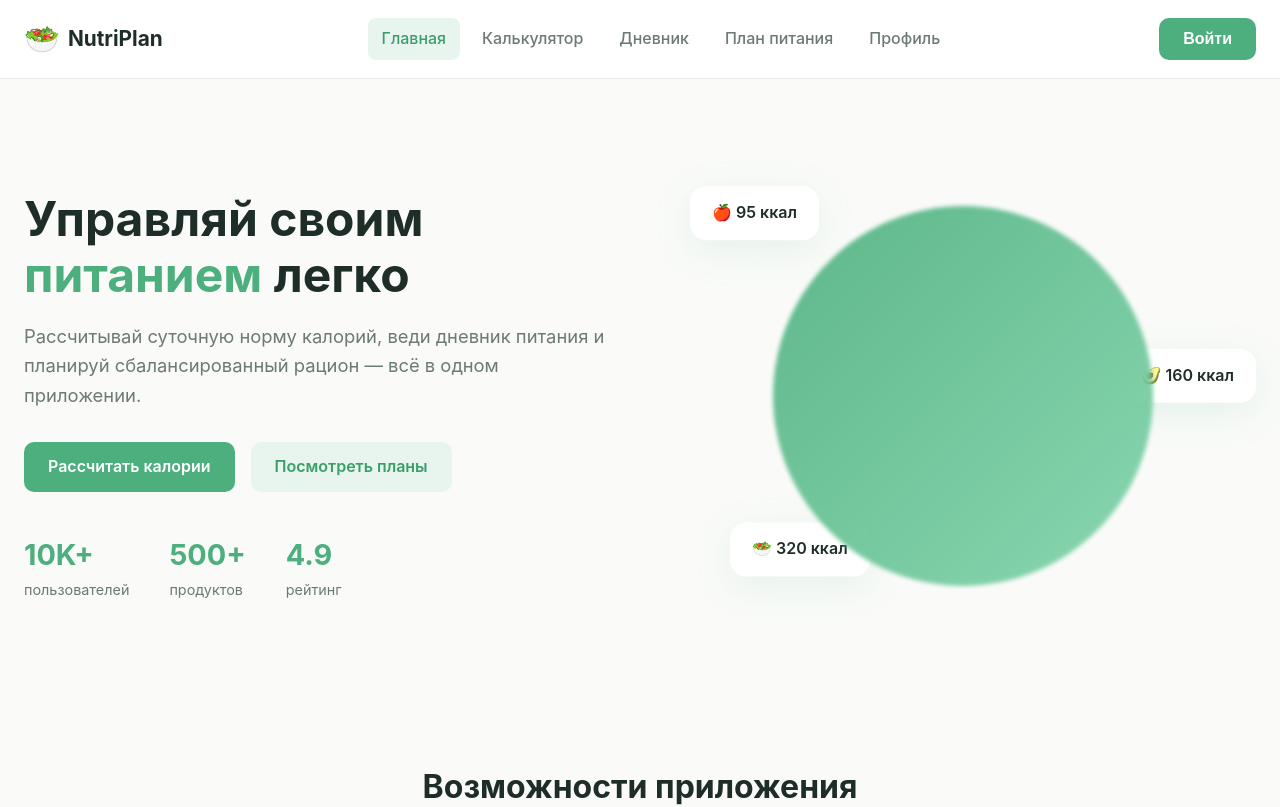
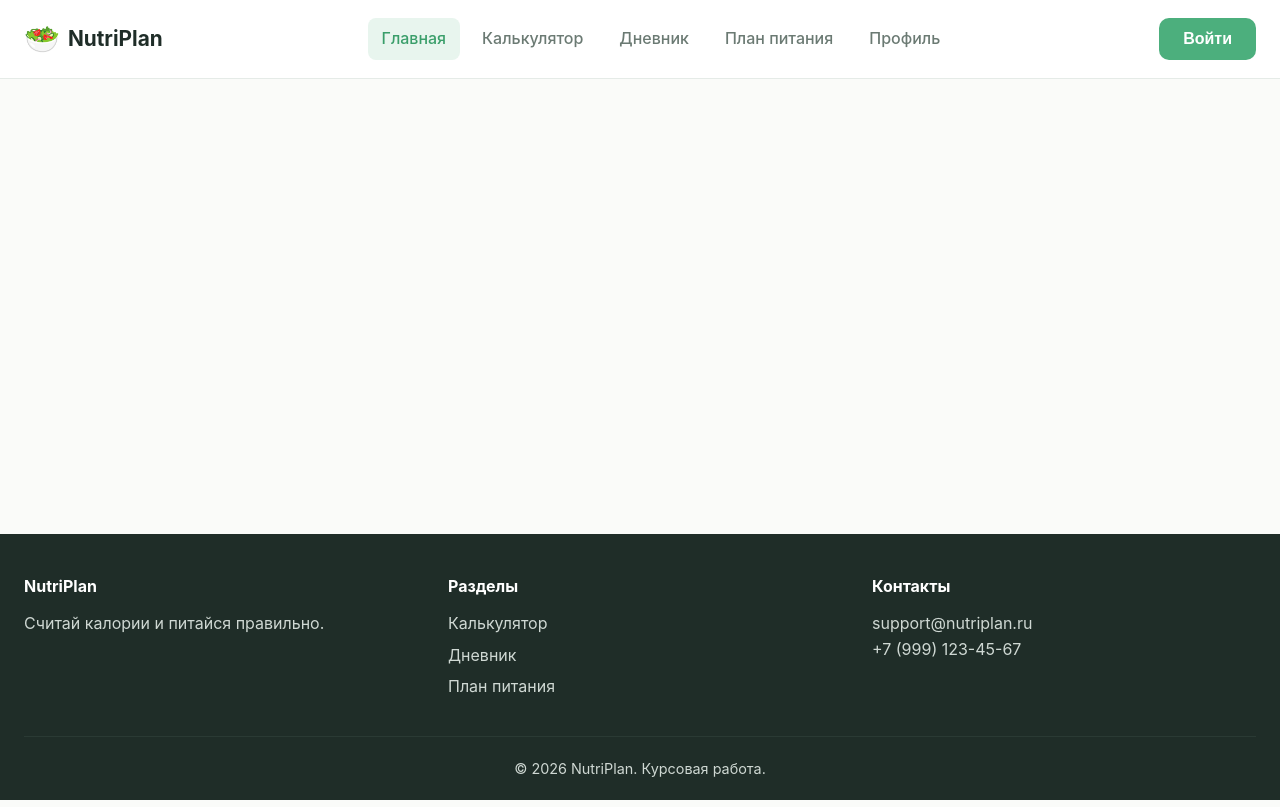
Before and after one commit to Gostereman/calorie-app, a React (Vite) app: page / in a window 1280 px wide. Shown: the top 807 px of the page. Built offline with nearby package versions, Linux system fonts and the light colour scheme.

Commit message:
fix: App.jsx

```diff
--- a/src/App.jsx
+++ b/src/App.jsx
@@ -13,7 +13,7 @@
       <Navbar />
       <main className="main-content">
         <Routes>
-          <Route path="/" element={<Home />} />
+          <Route path="/calorie-app" element={<Home />} />
           <Route path="/calculator" element={<Calculator />} />
           <Route path="/diary" element={<Diary />} />
           <Route path="/meal-plan" element={<MealPlan />} />
--- a/vite.config.js
+++ b/vite.config.js
@@ -3,7 +3,7 @@
 
 export default defineConfig({
   plugins: [react()],
-  base: "/",
+  base: "/calorie-app/",
   server: {
     host: "0.0.0.0",
     port: 5173,
```
